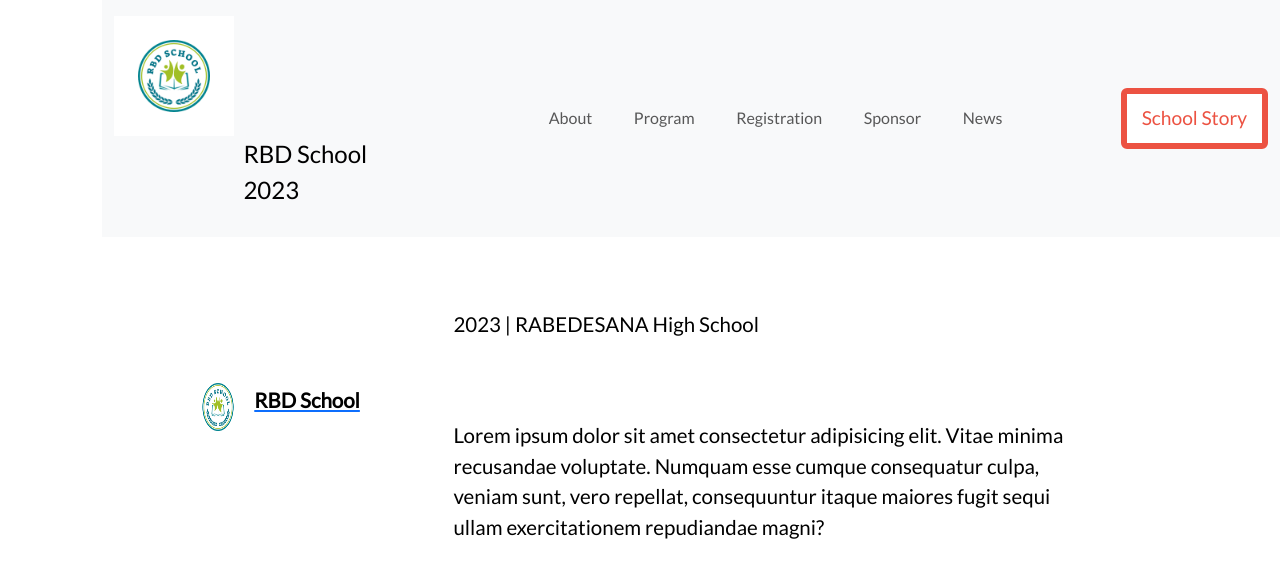
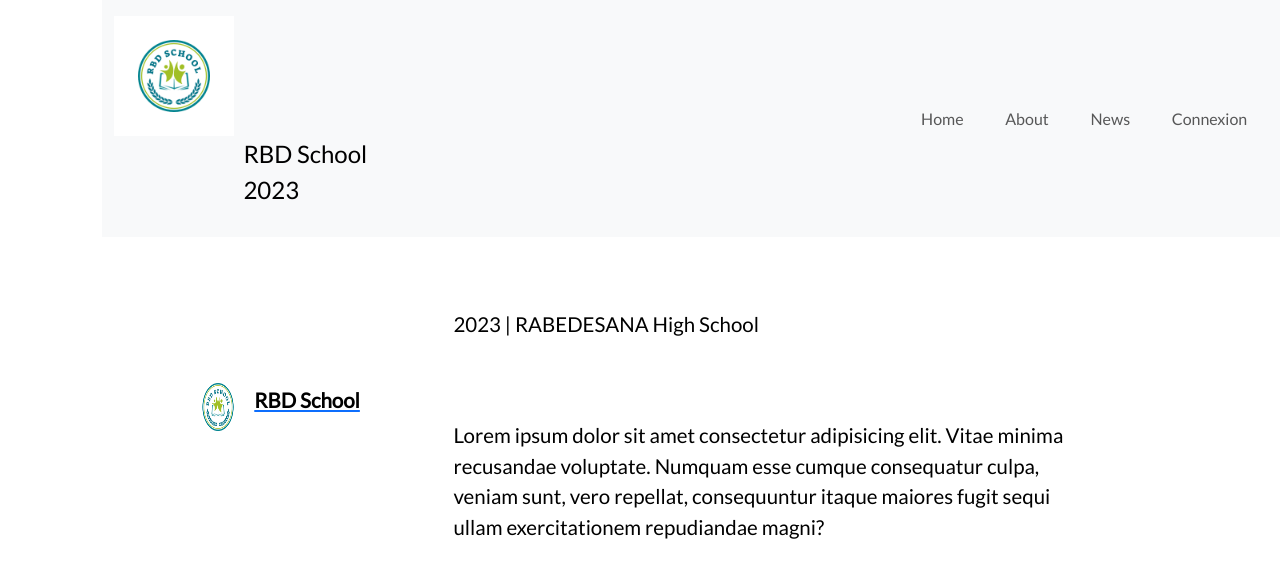
Before and after one commit to rbd3/school-react, a React (Vite) app: page / in a window 1280 px wide. Shown: the top 578 px of the page. Built offline with nearby package versions, Linux system fonts and the light colour scheme.

Commit message:
Update css

```diff
--- a/src/components/Footer.jsx
+++ b/src/components/Footer.jsx
@@ -1,4 +1,4 @@
-import '../assets/style.css';
+
 import React from 'react';
 
 function Footer() {
--- a/src/components/Menu.jsx
+++ b/src/components/Menu.jsx
@@ -14,23 +14,19 @@ function Menu() {
 
     <div class="collapse navbar-collapse" id="navbarSupportedContent">
       <ul class="navbar-nav ms-auto"> <li class="nav-item">
-          <a class="nav-link max-font-26" href="about.html">About</a>
+          <a class="nav-link max-font-26" href="about.html">Home</a>
         </li>
         <li class="nav-item">
-          <a class="nav-link max-font-26" href="#">Program</a>
+          <a class="nav-link max-font-26" href="#">About</a>
         </li>
-        <li class="nav-item">
-          <a class="nav-link max-font-26" href="#">Registration</a>
-        </li>
-        <li class="nav-item">
-          <a class="nav-link max-font-26" href="#">Sponsor</a>
-        </li>
+
         <li class="nav-item">
           <a class="nav-link max-font-26" href="#">News</a>
         </li>
+        <li class="nav-item">
+          <a class="nav-link max-font-26" href="#">Connexion</a>
+        </li>
       </ul>
-      <div class="nav-bottom d-flex ms-auto"> <button class="btn btn-primary max-font-26" type="button">School Story</button>
-      </div>
     </div>
   </div>
 </nav>
```
